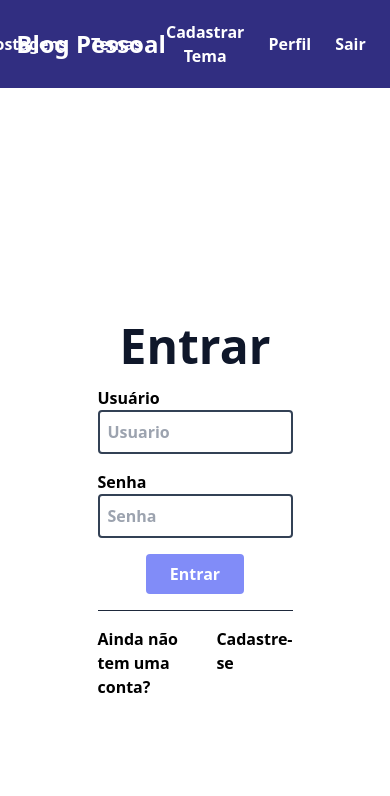
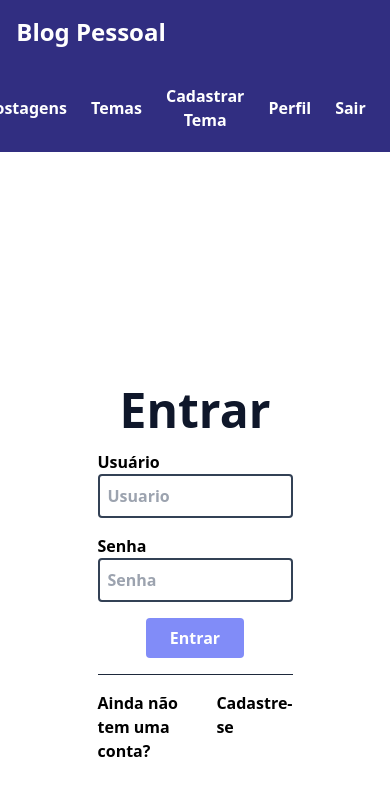
Before and after one commit to hrvieira/blogpessoal-react, a React (Vite) app: page / in a window 390 px wide. Shown: the top 796 px of the page. Built offline with nearby package versions, Linux system fonts and the light colour scheme; no server answers.

Commit message:
fix: corrigindo o navbar para dispositivos mobile

```diff
--- a/src/components/navbar/Navbar.tsx
+++ b/src/components/navbar/Navbar.tsx
@@ -16,7 +16,7 @@ function Navbar() {
 
     return (
         <div className="bg-indigo-900 flex justify-center ">
-            <div className="container grid grid-cols-2 text-white w-11/12">
+            <div className="container grid max-sm:grid-cols-1 grid-cols-2 text-white w-11/12">
                 <div className="flex items-center py-4">
                     <Link to="/" className="text-2xl font-bold">
                         Blog Pessoal
--- a/src/components/temas/listatemas/ListaTemas.tsx
+++ b/src/components/temas/listatemas/ListaTemas.tsx
@@ -28,13 +28,6 @@ function ListaTemas() {
         }
 
     }
-
-    useEffect( () => {
-        if(token === '') {
-            alert("Você precisa estar logado.");
-            navigate('/login');
-        }
-    }, [token]);
 
     useEffect( () => {
         buscarTemas()
```
